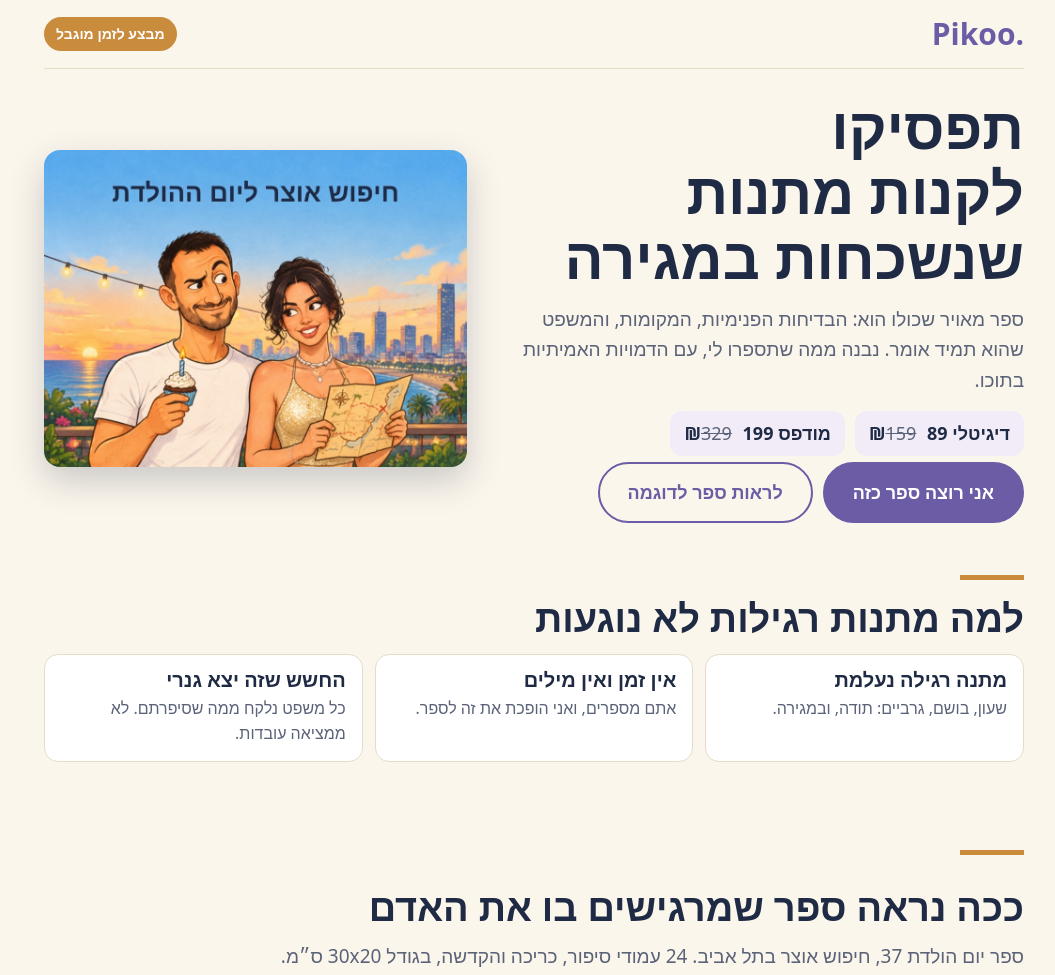
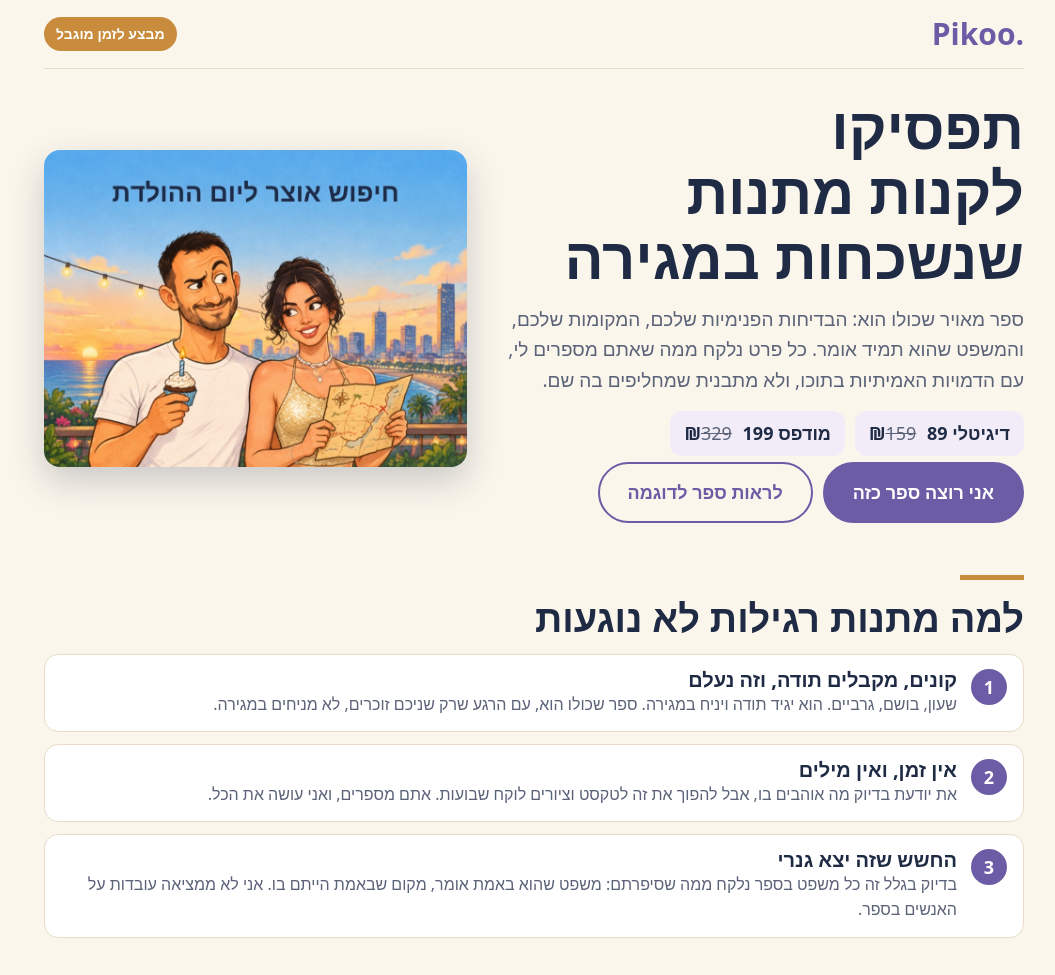
Before and after one commit to karinzikvashvili/pikoo, a plain HTML site: page index.html in a window 1280 px wide. Shown: the top 975 px of the page, without its empty margins (106-1161 px from the left). Drawn offline with Linux system fonts and the light colour scheme; no server answers.

Commit message:
Revert "Publish landing-page improvements and visit tracking after Apps Script v5"
This reverts commit 29070cf06c78407c51b084252134832951902415.

```diff
--- a/index.html
+++ b/index.html
@@ -46,7 +46,6 @@ section{padding-block:44px}
 .gallery img{border-radius:10px;width:100%;height:auto}
 @media(max-width:759px){.gallery{display:flex;overflow-x:auto;scroll-snap-type:x mandatory;gap:10px;padding-bottom:6px}.gallery img{flex:0 0 84%;scroll-snap-align:center}}
 .more{display:grid;gap:26px;margin-top:16px}.gallery.four{grid-template-columns:repeat(4,1fr)}@media(max-width:759px){.gallery.four{display:flex}}
-.trio{display:grid;gap:12px;margin-top:16px}.trio>div{background:var(--paper);border:1.5px solid var(--line);border-radius:14px;padding:14px 16px}.trio p{color:var(--muted);font-size:16px;margin-top:4px}@media(min-width:760px){.trio{grid-template-columns:repeat(3,1fr)}}.photo{border-radius:14px;width:100%;height:auto}
 .quote{background:var(--paper);border:1.5px solid var(--line);border-radius:16px;padding:16px 18px}
 .quote q{display:block;font-size:20px;font-weight:700}
 .quote small{color:var(--muted)}
@@ -104,7 +103,7 @@ footer{border-top:1px solid var(--line);padding-block:22px;color:var(--muted);fo
 <section class="hero">
   <div>
     <h1>תפסיקו לקנות מתנות שנשכחות במגירה</h1>
-    <p class="lead" style="margin-top:14px">ספר מאויר שכולו הוא: הבדיחות הפנימיות, המקומות, והמשפט שהוא תמיד אומר. נבנה ממה שתספרו לי, עם הדמויות האמיתיות בתוכו.</p>
+    <p class="lead" style="margin-top:14px">ספר מאויר שכולו הוא: הבדיחות הפנימיות שלכם, המקומות שלכם, והמשפט שהוא תמיד אומר. כל פרט נלקח ממה שאתם מספרים לי, עם הדמויות האמיתיות בתוכו, ולא מתבנית שמחליפים בה שם.</p>
     <div class="offer" style="margin-top:16px">
       <span>דיגיטלי 89 ₪<s>159</s></span>
       <span>מודפס 199 ₪<s>329</s></span>
@@ -117,10 +116,10 @@ footer{border-top:1px solid var(--line);padding-block:22px;color:var(--muted);fo
 <section aria-labelledby="h-pain">
   <span class="bar" aria-hidden="true"></span>
   <h2 id="h-pain">למה מתנות רגילות לא נוגעות</h2>
-  <div class="trio">
-    <div><h3>מתנה רגילה נעלמת</h3><p>שעון, בושם, גרביים: תודה, ובמגירה.</p></div>
-    <div><h3>אין זמן ואין מילים</h3><p>אתם מספרים, ואני הופכת את זה לספר.</p></div>
-    <div><h3>החשש שזה יצא גנרי</h3><p>כל משפט נלקח ממה שסיפרתם. לא ממציאה עובדות.</p></div>
+  <div class="steps" style="margin-top:16px">
+    <div class="step"><b>1</b><div><h3>קונים, מקבלים תודה, וזה נעלם</h3><p>שעון, בושם, גרביים. הוא יגיד תודה ויניח במגירה. ספר שכולו הוא, עם הרגע שרק שניכם זוכרים, לא מניחים במגירה.</p></div></div>
+    <div class="step"><b>2</b><div><h3>אין זמן, ואין מילים</h3><p>את יודעת בדיוק מה אוהבים בו, אבל להפוך את זה לטקסט וציורים לוקח שבועות. אתם מספרים, ואני עושה את הכל.</p></div></div>
+    <div class="step"><b>3</b><div><h3>החשש שזה יצא גנרי</h3><p>בדיוק בגלל זה כל משפט בספר נלקח ממה שסיפרתם: משפט שהוא באמת אומר, מקום שבאמת הייתם בו. אני לא ממציאה עובדות על האנשים בספר.</p></div></div>
   </div>
 </section>
 
@@ -134,7 +133,6 @@ footer{border-top:1px solid var(--line);padding-block:22px;color:var(--muted);fo
     <img src="img/end.jpg" alt="עמוד מהספר: הסוף, עם הספר בידיים" loading="lazy" width="900" height="675">
   </div>
   <p class="hint">הדמויות הן איור שמזכיר את האנשים האמיתיים, לא העתק שלהם ברמת הפרטים הקטנים. אם משהו בולט לא מתאים, אומרים ומתקנים.</p>
-  <img class="photo" src="img/printed.jpg" alt="הספר המודפס בכריכה קשה" loading="lazy" width="900" height="467">
   <div class="quote">
     <q>״אין מילים. כמה יפה ומרגש. תודה רבה רבה אהובים, מזכרת מדהימה לעד.״</q>
     <small>מורן, גננת, על הספר שהכנו לגננות בסוף השנה. ההודעה הגיעה ב-30 ביוני 2025.</small>
@@ -165,10 +163,10 @@ footer{border-top:1px solid var(--line);padding-block:22px;color:var(--muted);fo
   <span class="bar" aria-hidden="true"></span>
   <h2 id="h-how">ארבעה צעדים, ואתם לא כותבים כלום בעצמכם</h2>
   <div class="steps" style="margin-top:16px">
-    <div class="step"><b>1</b><div><h3>הזמנה של שתי דקות</h3><p>סוג ספר, שם וטלפון.</p></div></div>
-    <div class="step"><b>2</b><div><h3>תשלום</h3><p>אני שולחת פרטים בוואטסאפ.</p></div></div>
-    <div class="step"><b>3</b><div><h3>הסיפור והתמונות</h3><p>אחרי התשלום, קישור אישי: תמונות ושאלות, בכתב או בהקלטה.</p></div></div>
-    <div class="step"><b>4</b><div><h3>אישור והפקה</h3><p>כיוון עלילה וטיוטה, שני סבבי תיקונים, ורק אז מפיקים.</p></div></div>
+    <div class="step"><b>1</b><div><h3>הזמנה של שתי דקות</h3><p>סוג הספר, שם וטלפון. בלי תמונות ובלי שאלון ארוך בשלב הזה.</p></div></div>
+    <div class="step"><b>2</b><div><h3>תשלום</h3><p>אחרי ההזמנה אני חוזרת אליכם בוואטסאפ עם פרטי תשלום.</p></div></div>
+    <div class="step"><b>3</b><div><h3>מספרים לנו את הסיפור</h3><p>אחרי התשלום אני שולחת קישור אישי: מעלים תמונת פנים ותמונה עם גוף לכל דמות, ועונים על כמה שאלות, בכתב או בהקלטה קולית.</p></div></div>
+    <div class="step"><b>4</b><div><h3>מאשרים, ואז מקבלים</h3><p>קודם כיוון עלילה בשלוש שורות, ואחר כך טיוטה לאישור, עם שני סבבי תיקונים כלולים. רק אחרי זה מפיקים את הספר.</p></div></div>
   </div>
 </section>
 
@@ -236,7 +234,7 @@ footer{border-top:1px solid var(--line);padding-block:22px;color:var(--muted);fo
   <details><summary>כמה תיקונים כלולים?</summary><p>שני סבבי תיקונים. בכל סבב אתם אומרים מה לשנות, ואני מתקנת.</p></details>
   <details><summary>לאן אפשר לשלוח?</summary><p>ספר מודפס נשלח לכתובות בישראל בלבד. ספר דיגיטלי אפשר להזמין מכל מקום בעולם.</p></details>
   <details><summary>אפשר להחזיר?</summary><p>ספר הוא מוצר בהתאמה אישית, ולכן אין החזרות אחרי אישור הטיוטה, חוץ מפגם בהדפסה.</p></details>
-  <details><summary>מה קורה עם התמונות שלנו?</summary><p>שם, טלפון ופרטי ההזמנה נשמרים בגיליון פרטי ובמייל של פיקו, בגישת בעלת העסק בלבד. להכנת האיורים אני משתמשת בכלי עיצוב ובינה מלאכותית (Canva). התמונות משמשות רק להכנת האיורים ונמחקות בסיום ההפקה. המידע לא נמסר לאחרים, חוץ ממה שנדרש לבית דפוס ולשירות משלוחים. אנחנו שומרים גם נתוני ביקור אנונימיים (איזה דף נצפה, כמה גללו, על מה לחצו ומאיפה הגעתם), בלי שם ובלי פרטי הטופס. באתר פועל גם פיקסל של Meta למדידת צפיות ושליחת הטופס ולהערכת יעילות הפרסום; תוכן הטופס והתמונות אינם נשלחים אליו. אפשר לבקש לראות, לתקן או למחוק בוואטסאפ <bdi dir="ltr">052-733-9065</bdi>.</p></details>
+  <details><summary>מה קורה עם התמונות שלנו?</summary><p>שם, טלפון ופרטי ההזמנה נשמרים בגיליון פרטי ובמייל של פיקו, בגישת בעלת העסק בלבד. להכנת האיורים אני משתמשת בכלי עיצוב ובינה מלאכותית (Canva). התמונות משמשות רק להכנת האיורים ונמחקות בסיום ההפקה. המידע לא נמסר לאחרים, חוץ ממה שנדרש לבית דפוס ולשירות משלוחים. אפשר לבקש לראות, לתקן או למחוק בוואטסאפ <bdi dir="ltr">052-733-9065</bdi>.</p></details>
 </section>
 </main>
 <footer>פיקו (Pikoo). ספרים מאוירים אישיים מפרטים אמיתיים. וואטסאפ וטלפון: <bdi dir="ltr">052-733-9065</bdi></footer>
@@ -248,24 +246,6 @@ footer{border-top:1px solid var(--line);padding-block:22px;color:var(--muted);fo
 (function(){
   var SCRIPT_URL="https://script.google.com/macros/s/AKfycbzPmQh5xQ8qxsZ8nbKefd9BK188Abw25yx2C8t7xrqy7LwY0lcm_efcXIiAoqYudZ_pvg/exec", WA="972527339065";
   var $=function(s){return document.querySelector(s)};
-  var PIXEL_ID="1122819817273491";
-  var NT=false;try{if(location.search.indexOf("nt=1")>-1)localStorage.setItem("pikoo_nt","1");NT=localStorage.getItem("pikoo_nt")==="1"}catch(e){}
-  var QS=new URLSearchParams(location.search),SRC=QS.get("utm_source")||"",CAMP=QS.get("utm_campaign")||"";
-  if(!SRC){try{SRC=document.referrer?new URL(document.referrer).hostname:"direct"}catch(e){SRC="direct"}}
-  var SID;try{SID=sessionStorage.getItem("pk_sid");if(!SID){SID=Math.random().toString(36).slice(2,10);sessionStorage.setItem("pk_sid",SID)}}catch(e){SID=Math.random().toString(36).slice(2,10)}
-  function track(ev,label){
-    if(NT||!SCRIPT_URL)return;
-    try{fetch(SCRIPT_URL,{method:"POST",mode:"no-cors",keepalive:true,headers:{"Content-Type":"text/plain;charset=utf-8"},body:JSON.stringify({type:"event",sid:SID,event:ev,label:String(label||""),src:SRC,camp:CAMP,path:(location.pathname.split("/").pop()||"index")})})}catch(e){}
-    try{if(window.fbq&&ev==="form_submit")fbq("track","Lead")}catch(e){}
-  }
-  if(PIXEL_ID&&!NT){!function(f,b,e,v,n,t,s){if(f.fbq)return;n=f.fbq=function(){n.callMethod?n.callMethod.apply(n,arguments):n.queue.push(arguments)};if(!f._fbq)f._fbq=n;n.push=n;n.loaded=!0;n.version="2.0";n.queue=[];t=b.createElement(e);t.async=!0;t.src=v;s=b.getElementsByTagName(e)[0];s.parentNode.insertBefore(t,s)}(window,document,"script","https://connect.facebook.net/en_US/fbevents.js");fbq("init",PIXEL_ID);fbq("track","PageView")}
-  track("view");
-  var depth={50:0,100:0};
-  function onScroll(){var h=document.documentElement.scrollHeight-innerHeight,p=h>0?scrollY/h*100:0;[50,100].forEach(function(t){if(!depth[t]&&p>=t-3){depth[t]=1;track("scroll",t)}})}
-  addEventListener("scroll",onScroll,{passive:true});
-  document.querySelectorAll('a[href="#order"]').forEach(function(a){a.addEventListener("click",function(){track("cta_click",a.textContent.trim())})});
-  ["#wa","#wa2"].forEach(function(id){var e=$(id);if(e)e.addEventListener("click",function(){track("wa_click",id)})});
-  var started=0;$("#form").addEventListener("focusin",function(){if(!started){started=1;track("form_start")}});
   function radio(n){var r=document.querySelector('input[name="'+n+'"]:checked');return r?r.value:""}
   function status(t,k){var s=$("#status");s.textContent=t;s.className="status"+(k?" "+k:"")}
   function waLink(){var l=radio("line"),f=radio("fmt"),n=$("#cname").value.trim();
@@ -282,7 +262,7 @@ footer{border-top:1px solid var(--line);padding-block:22px;color:var(--muted);fo
     var d={line:radio("line"),fmt:radio("fmt"),name:$("#cname").value.trim(),phone:$("#phone").value.trim(),occasion:$("#note").value.trim(),heroes:$("#note").value.trim(),website:$("#website").value};
     if(!SCRIPT_URL){window.location.href=waLink();return}
     fetch(SCRIPT_URL,{method:"POST",mode:"no-cors",headers:{"Content-Type":"text/plain;charset=utf-8"},body:JSON.stringify(d)})
-      .then(function(){status("ההזמנה התקבלה! אני חוזרת אליכם בוואטסאפ עם פרטי תשלום.","ok");track("form_submit",radio("line"))})
+      .then(function(){status("ההזמנה התקבלה! אני חוזרת אליכם בוואטסאפ עם פרטי תשלום.","ok")})
       .catch(function(){btn.disabled=false;status("השליחה נכשלה. אפשר לדבר איתי בוואטסאפ במקום.","bad")})};
 })();
 </script>
```
Also changed, not shown: story.html (+1 -5 lines).
